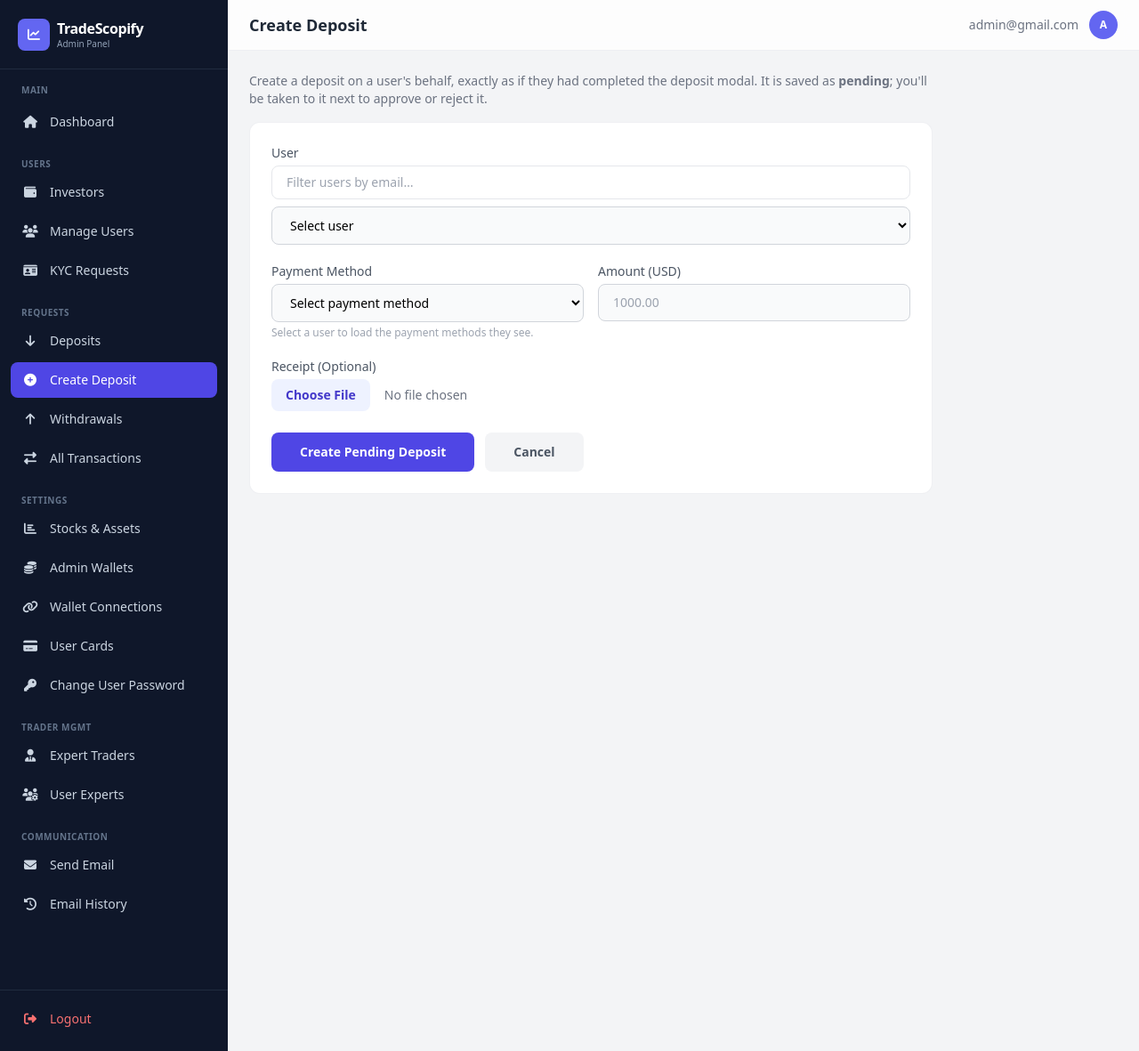
After one commit to anuoluwapov74-code/scopstrade_be_vps, a Django app: page /dashboard/deposits/create/ in a window 1280 px wide. The commit adds this page. Shown: the whole page at 89% size. Run offline with Django 5.2, Linux system fonts and the light colour scheme; a user stored in the database is signed in; data comes from the database, SQL or seed files in the repository; some libraries are stand-ins or nearby versions.

Commit message:
Admin Create Deposit; store crypto units at 8 dp; guard double approval
- New admin page (sidebar: Deposits -> Create Deposit) that creates a
  pending deposit for a user exactly like the deposit modal: same payment
  methods/addresses/rates that user sees (special wallets included),
  units = dollars / rate computed server-side, optional receipt, same
  DEP- reference and "Deposit Request Submitted" notification. Redirects
  to the deposit page for the usual approve/reject.
- Wallet resolution moved into resolve_deposit_wallets(), shared by the
  deposit options API and the admin page.
- Transaction.unit widened to 8 decimal places (was rounding crypto
  amounts such as 0.0025 BTC to 0.00); edit form max_digits matched.
- Deposit approval now locks the row and only acts on pending deposits,
  so a double submit can no longer credit the balance twice.

Requires migration app.0016_transaction_unit_8dp.

Co-Authored-By: Claude Opus 5.5 <noreply@anthropic.com>

```diff
--- a/app/models.py
+++ b/app/models.py
@@ -1141,7 +1141,10 @@ class Transaction(models.Model):
     reference = models.CharField(max_length=100, unique=True)
     description = models.TextField(blank=True, null=True)
     currency = models.CharField(max_length=100)
-    unit = models.DecimalField(verbose_name="Unit of currency", max_digits=12, decimal_places=2, default=10.00)
+    # 8 decimal places: crypto unit amounts (e.g. 0.00123456 BTC) were being
+    # rounded to 2 dp and saved as 0.00. The deposit modal and admin forms
+    # already work to 8 dp; max_digits widened so 12 integer digits still fit.
+    unit = models.DecimalField(verbose_name="Unit of currency", max_digits=20, decimal_places=8, default=10.00)
 
     WITHDRAWAL_SOURCES = [
         ('balance', 'Main Balance'),
--- a/dashboard/forms.py
+++ b/dashboard/forms.py
@@ -120,7 +120,7 @@ class EditDepositForm(forms.Form):
     currency = forms.ChoiceField(choices=CURRENCY_CHOICES, label="Currency", widget=forms.Select(attrs={'class': _select}))
 
     unit = forms.DecimalField(
-        label="Crypto Unit Amount", max_digits=12, decimal_places=8,
+        label="Crypto Unit Amount", max_digits=20, decimal_places=8,
         widget=forms.NumberInput(attrs={'class': _input, 'placeholder': '0.01234567', 'step': '0.00000001'}),
     )
 
@@ -137,6 +137,32 @@ class EditDepositForm(forms.Form):
     )
     receipt = forms.ImageField(
         label="Update Receipt (Optional)", required=False,
+        widget=forms.FileInput(attrs={'class': _file, 'accept': 'image/*'}),
+    )
+
+
+class AdminCreateDepositForm(forms.Form):
+    """
+    Admin-side equivalent of the user's deposit modal: pick the user, the
+    payment method they would see, and the dollar amount. The crypto unit
+    amount is computed server-side from that user's live rate.
+    """
+    user = forms.ModelChoiceField(
+        queryset=CustomUser.objects.filter(is_superuser=False).order_by('email'),
+        label="User", empty_label="Select user",
+        widget=forms.Select(attrs={'class': _select, 'id': 'id_user'}),
+    )
+    currency = forms.ChoiceField(
+        choices=[('', 'Select payment method')] + list(AdminWallet.CURRENCY_CHOICES),
+        label="Payment Method",
+        widget=forms.Select(attrs={'class': _select, 'id': 'id_currency'}),
+    )
+    dollar_amount = forms.DecimalField(
+        label="Amount (USD)", max_digits=12, decimal_places=2, min_value=Decimal('0.01'),
+        widget=forms.NumberInput(attrs={'class': _input, 'placeholder': '1000.00', 'step': '0.01', 'id': 'id_dollar_amount'}),
+    )
+    receipt = forms.ImageField(
+        label="Receipt (Optional)", required=False,
         widget=forms.FileInput(attrs={'class': _file, 'accept': 'image/*'}),
     )
 
--- a/dashboard/templates/dashboard/base.html
+++ b/dashboard/templates/dashboard/base.html
@@ -58,8 +58,11 @@
 
         <!-- Requests -->
         <p class="px-3 pt-4 text-[10px] font-semibold text-slate-500 uppercase tracking-wider mb-2">Requests</p>
-        <a href="{% url 'dashboard:deposits' %}" class="flex items-center gap-3 px-3 py-2.5 rounded-lg text-sm {% if 'deposit' in request.resolver_match.url_name %}bg-indigo-600 text-white{% else %}text-slate-300 hover:bg-slate-800 hover:text-white{% endif %} transition">
+        <a href="{% url 'dashboard:deposits' %}" class="flex items-center gap-3 px-3 py-2.5 rounded-lg text-sm {% if 'deposit' in request.resolver_match.url_name and request.resolver_match.url_name != 'create_deposit' %}bg-indigo-600 text-white{% else %}text-slate-300 hover:bg-slate-800 hover:text-white{% endif %} transition">
             <i class="fas fa-arrow-down w-5 text-center"></i>Deposits
+        </a>
+        <a href="{% url 'dashboard:create_deposit' %}" class="flex items-center gap-3 px-3 py-2.5 rounded-lg text-sm {% if request.resolver_match.url_name == 'create_deposit' %}bg-indigo-600 text-white{% else %}text-slate-300 hover:bg-slate-800 hover:text-white{% endif %} transition">
+            <i class="fas fa-plus-circle w-5 text-center"></i>Create Deposit
         </a>
         <a href="{% url 'dashboard:withdrawals' %}" class="flex items-center gap-3 px-3 py-2.5 rounded-lg text-sm {% if 'withdrawal' in request.resolver_match.url_name %}bg-indigo-600 text-white{% else %}text-slate-300 hover:bg-slate-800 hover:text-white{% endif %} transition">
             <i class="fas fa-arrow-up w-5 text-center"></i>Withdrawals
--- /dev/null
+++ b/dashboard/templates/dashboard/create_deposit.html
@@ -0,0 +1,143 @@
+{% extends "dashboard/base.html" %}
+{% block title %}Create Deposit - TradeScopify Admin{% endblock %}
+{% block page_title %}Create Deposit{% endblock %}
+
+{% block content %}
+<div class="max-w-3xl">
+    <p class="text-sm text-gray-500 mb-4">
+        Create a deposit on a user's behalf, exactly as if they had completed the deposit modal.
+        It is saved as <strong>pending</strong>; you'll be taken to it next to approve or reject it.
+    </p>
+    <div class="bg-white rounded-xl border border-gray-200/60 p-6">
+        <form method="post" enctype="multipart/form-data" id="create-deposit-form">{% csrf_token %}
+            {% if form.non_field_errors %}
+            <div class="bg-red-50 border border-red-200 rounded-lg p-3 mb-4 text-sm text-red-600">{{ form.non_field_errors }}</div>
+            {% endif %}
+
+            <!-- 1. User -->
+            <div class="mb-5">
+                <label class="block text-sm font-medium text-gray-600 mb-1">{{ form.user.label }}</label>
+                <input type="text" id="user-search" placeholder="Filter users by email…" autocomplete="off"
+                       class="w-full px-4 py-2 mb-2 bg-white border border-gray-200 rounded-lg text-sm focus:ring-2 focus:ring-indigo-500">
+                {{ form.user }}
+                {% for error in form.user.errors %}<p class="text-xs text-red-500 mt-1">{{ error }}</p>{% endfor %}
+            </div>
+
+            <div class="grid grid-cols-1 md:grid-cols-2 gap-4">
+                <!-- 2. Payment method -->
+                <div>
+                    <label class="block text-sm font-medium text-gray-600 mb-1">{{ form.currency.label }}</label>
+                    {{ form.currency }}
+                    <p id="currency-hint" class="text-xs text-gray-400 mt-1">Select a user to load the payment methods they see.</p>
+                    {% for error in form.currency.errors %}<p class="text-xs text-red-500 mt-1">{{ error }}</p>{% endfor %}
+                </div>
+
+                <!-- 3. Amount -->
+                <div>
+                    <label class="block text-sm font-medium text-gray-600 mb-1">{{ form.dollar_amount.label }}</label>
+                    {{ form.dollar_amount }}
+                    {% for error in form.dollar_amount.errors %}<p class="text-xs text-red-500 mt-1">{{ error }}</p>{% endfor %}
+                </div>
+            </div>
+
+            <!-- Live conversion preview (server recomputes on submit) -->
+            <div id="conversion" class="hidden mt-5 bg-indigo-50/60 border border-indigo-100 rounded-lg p-4 text-sm">
+                <div class="grid grid-cols-1 sm:grid-cols-3 gap-3">
+                    <div><p class="text-xs text-gray-500 mb-0.5">Rate</p><p class="font-medium text-gray-800">$<span id="conv-rate">—</span> / unit</p></div>
+                    <div><p class="text-xs text-gray-500 mb-0.5">User will be credited (on approval)</p><p class="font-medium text-gray-800">$<span id="conv-usd">0.00</span></p></div>
+                    <div><p class="text-xs text-gray-500 mb-0.5">Crypto units</p><p class="font-semibold text-indigo-700"><span id="conv-units">0</span> <span id="conv-cur"></span></p></div>
+                </div>
+                <p class="text-xs text-gray-500 mt-3 mb-0.5">Wallet address shown to this user <span id="conv-special" class="hidden ml-1 px-1.5 py-0.5 rounded bg-sky-100 text-sky-700">special wallet</span></p>
+                <p id="conv-address" class="font-mono text-xs text-gray-700 break-all"></p>
+            </div>
+
+            <!-- 4. Receipt -->
+            <div class="mt-5">
+                <label class="block text-sm font-medium text-gray-600 mb-1">{{ form.receipt.label }}</label>
+                {{ form.receipt }}
+                {% for error in form.receipt.errors %}<p class="text-xs text-red-500 mt-1">{{ error }}</p>{% endfor %}
+            </div>
+
+            <div class="mt-6 flex gap-3">
+                <button type="submit" class="px-8 py-3 bg-indigo-600 text-white rounded-lg text-sm font-semibold hover:bg-indigo-500 transition">Create Pending Deposit</button>
+                <a href="{% url 'dashboard:deposits' %}" class="px-8 py-3 bg-gray-100 text-gray-600 rounded-lg text-sm font-semibold hover:bg-gray-200 transition">Cancel</a>
+            </div>
+        </form>
+    </div>
+</div>
+{% endblock %}
+
+{% block extra_js %}
+<script>
+(function () {
+    const optionsUrl = "{% url 'dashboard:create_deposit_options' %}";
+    const userSel = document.getElementById('id_user');
+    const curSel = document.getElementById('id_currency');
+    const amountIn = document.getElementById('id_dollar_amount');
+    const search = document.getElementById('user-search');
+    const hint = document.getElementById('currency-hint');
+    const box = document.getElementById('conversion');
+    const $ = (id) => document.getElementById(id);
+    // Currency to keep selected after a failed POST re-renders the page.
+    let wanted = curSel.value;
+    let wallets = {};
+
+    // Filter the user dropdown by email as the admin types.
+    const allUsers = Array.from(userSel.options).map(o => ({ value: o.value, text: o.text }));
+    search.addEventListener('input', () => {
+        const q = search.value.trim().toLowerCase();
+        const current = userSel.value;
+        userSel.innerHTML = '';
+        allUsers.filter(u => !u.value || u.text.toLowerCase().includes(q) || u.value === current)
+            .forEach(u => userSel.add(new Option(u.text, u.value, false, u.value === current)));
+    });
+
+    function resetCurrencies(message) {
+        curSel.innerHTML = '';
+        curSel.add(new Option('Select payment method', ''));
+        hint.textContent = message;
+        wallets = {};
+        updatePreview();
+    }
+
+    async function loadOptions() {
+        if (!userSel.value) { resetCurrencies('Select a user to load the payment methods they see.'); return; }
+        resetCurrencies('Loading payment methods…');
+        try {
+            const res = await fetch(optionsUrl + '?user=' + encodeURIComponent(userSel.value), { credentials: 'same-origin' });
+            const data = await res.json();
+            if (!data.success || !data.wallets.length) { resetCurrencies('This user has no active payment methods.'); return; }
+            data.wallets.forEach(w => {
+                wallets[w.currency] = w;
+                curSel.add(new Option(w.currency_display, w.currency, false, w.currency === wanted));
+            });
+            if (!curSel.value) curSel.selectedIndex = 1;  // default to first, like the user's modal
+            hint.textContent = 'Same methods, addresses and live rates this user sees in their deposit modal.';
+        } catch (e) {
+            resetCurrencies('Could not load payment methods — please retry.');
+        }
+        updatePreview();
+    }
+
+    function updatePreview() {
+        const w = wallets[curSel.value];
+        if (!w) { box.classList.add('hidden'); return; }
+        box.classList.remove('hidden');
+        const rate = parseFloat(w.amount);
+        const dollars = parseFloat(amountIn.value);
+        $('conv-rate').textContent = rate.toLocaleString(undefined, { maximumFractionDigits: 6 });
+        $('conv-usd').textContent = isNaN(dollars) ? '0.00' : dollars.toFixed(2);
+        $('conv-units').textContent = (!isNaN(dollars) && rate > 0) ? (dollars / rate).toFixed(8) : '0';
+        $('conv-cur').textContent = w.currency;
+        $('conv-address').textContent = w.wallet_address;
+        // Special wallets are listed first by the server; flag if this one is user-specific.
+        $('conv-special').classList.toggle('hidden', !w.is_special);
+    }
+
+    userSel.addEventListener('change', () => { wanted = ''; loadOptions(); });
+    curSel.addEventListener('change', () => { wanted = curSel.value; updatePreview(); });
+    amountIn.addEventListener('input', updatePreview);
+    loadOptions();
+})();
+</script>
+{% endblock %}
--- a/dashboard/urls.py
+++ b/dashboard/urls.py
@@ -26,6 +26,8 @@ urlpatterns = [
 
     # Deposits
     path('deposits/', views.deposits, name='deposits'),
+    path('deposits/create/', views.create_deposit, name='create_deposit'),
+    path('deposits/create/options/', views.create_deposit_options, name='create_deposit_options'),
     path('deposits/<int:transaction_id>/', views.deposit_detail, name='deposit_detail'),
     path('deposits/<int:transaction_id>/edit/', views.edit_deposit, name='edit_deposit'),
 
--- a/dashboard/views.py
+++ b/dashboard/views.py
@@ -6,7 +6,8 @@ from django.utils import timezone
 from django.http import JsonResponse
 from django.core.paginator import Paginator, EmptyPage, PageNotAnInteger
 from django.db import transaction
-from decimal import Decimal
+from decimal import Decimal, ROUND_HALF_UP
+import random
 
 from app.models import (
     CustomUser, Transaction, Stock, AdminWallet, UserAdminWallet,
@@ -19,11 +20,12 @@ from .forms import (
     ApproveWithdrawalForm, ApproveKYCForm, AddCopyTradeForm,
     EditCopyTradeForm, AddTraderForm, EditTraderForm, EditDepositForm,
     AdminWalletForm, CardEditForm, AddUserDirectTradeForm, StockForm,
-    CustomEmailForm,
+    CustomEmailForm, AdminCreateDepositForm,
 )
 from .decorators import admin_required
 from .models import EmailCampaign, EmailCampaignRecipient
 from app.email_service import send_custom_email, render_custom_email_preview
+from app.views import resolve_deposit_wallets
 
 
 # ---------------------------------------------------------------------------
@@ -369,11 +371,23 @@ def deposit_detail(request, transaction_id):
         if form.is_valid():
             status = form.cleaned_data['status']
             admin_notes = form.cleaned_data['admin_notes']
-            deposit.status = status
-            deposit.save()
+            # Only a still-pending deposit can be approved/rejected. Locking the
+            # row and re-checking inside the transaction stops a double-click
+            # (or two admins at once) from crediting the balance twice.
+            with transaction.atomic():
+                locked = Transaction.objects.select_for_update().get(pk=deposit.pk)
+                if locked.status != 'pending':
+                    messages.warning(request, f'This deposit is already {locked.get_status_display().lower()} — no changes made.')
+                    return redirect('dashboard:deposit_detail', transaction_id=deposit.id)
+                locked.status = status
+                locked.save()
+                if status == 'completed':
+                    user = CustomUser.objects.select_for_update().get(pk=locked.user_id)
+                    user.balance += locked.amount
+                    user.save()
+                    deposit = locked
+                    deposit.user = user
             if status == 'completed':
-                deposit.user.balance += deposit.amount
-                deposit.user.save()
                 Notification.objects.create(user=deposit.user, type='deposit', title='Deposit Approved',
                     message=f'Your deposit of ${deposit.amount} has been approved.',
                     full_details=f'Amount: ${deposit.amount}\nReference: {deposit.reference}')
@@ -436,6 +450,84 @@ def edit_deposit(request, transaction_id):
             'status': deposit.status, 'description': deposit.description or '', 'reference': deposit.reference,
         })
     return render(request, 'dashboard/edit_deposit.html', {'form': form, 'deposit': deposit})
+
+
+@admin_required
+def create_deposit(request):
+    """
+    Admin creates a deposit on a user's behalf — same result as the user's
+    deposit modal: a *pending* Transaction with the dollar amount, the
+    payment method, the crypto units (dollars / that user's live rate), an
+    optional receipt and the "Deposit Request Submitted" notification. The
+    admin is then sent to the deposit's page to approve it as usual.
+    """
+    if request.method == 'POST':
+        form = AdminCreateDepositForm(request.POST, request.FILES)
+        if form.is_valid():
+            user = form.cleaned_data['user']
+            currency = form.cleaned_data['currency']
+            amount = form.cleaned_data['dollar_amount']
+            wallet = next((w for w in resolve_deposit_wallets(user) if w['currency'] == currency), None)
+            if wallet is None:
+                form.add_error('currency', f'{currency} is not an active payment method for {user.email}.')
+            else:
+                rate = Decimal(wallet['amount'])
+                if rate <= 0:
+                    form.add_error('currency', f'{currency} has no valid rate configured.')
+                else:
+                    unit = (amount / rate).quantize(Decimal('0.00000001'), rounding=ROUND_HALF_UP)
+                    reference = _new_deposit_reference(user)
+                    deposit = Transaction.objects.create(
+                        user=user,
+                        transaction_type='deposit',
+                        amount=amount,
+                        currency=currency,
+                        unit=unit,
+                        status='pending',
+                        reference=reference,
+                        description=f'Deposit of ${amount:.2f} via {currency}',
+                        receipt=form.cleaned_data.get('receipt'),
+                    )
+                    Notification.objects.create(
+                        user=user,
+                        type='deposit',
+                        title='Deposit Request Submitted',
+                        message=f'Your deposit of ${amount:.2f} via {currency} is pending approval.',
+                        full_details=(f'Deposit reference: {reference}. Amount: ${amount:.2f}. Currency: {currency}. '
+                                      f'Unit: {unit}. This deposit is pending admin approval.'),
+                        metadata={'amount': str(amount), 'currency': currency, 'reference': reference},
+                    )
+                    messages.success(request, f'Pending deposit of ${amount:,.2f} ({unit.normalize():f} {currency}) '
+                                              f'created for {user.email}. Approve or reject it below.')
+                    return redirect('dashboard:deposit_detail', transaction_id=deposit.id)
+    else:
+        initial = {}
+        user_id = request.GET.get('user')
+        if user_id and user_id.isdigit():
+            initial['user'] = user_id
+        form = AdminCreateDepositForm(initial=initial)
+    return render(request, 'dashboard/create_deposit.html', {'form': form})
+
+
+@admin_required
+def create_deposit_options(request):
+    """JSON: the payment methods (wallet, address, live rate) a user would see."""
+    user = get_object_or_404(CustomUser, id=request.GET.get('user') or 0)
+    wallets = resolve_deposit_wallets(user)
+    # Admin-only hint (never sent to users): which methods are this user's special wallets.
+    special = set(user.special_wallets.filter(is_active=True).values_list('currency', flat=True))
+    for w in wallets:
+        w['is_special'] = w['currency'] in special
+    return JsonResponse({'success': True, 'wallets': wallets})
+
+
+def _new_deposit_reference(user):
+    """Same DEP-######-<user id> format as the user's deposit modal, guaranteed unique."""
+    for _ in range(20):
+        ref = f'DEP-{random.randint(100000, 999999)}-{user.id}'
+        if not Transaction.objects.filter(reference=ref).exists():
+            return ref
+    return f'DEP-{timezone.now().strftime("%y%m%d%H%M%S%f")}-{user.id}'
 
 
 # ---------------------------------------------------------------------------
```
Also changed, not shown: app/views.py (+21 -8 lines), app/migrations/0016_transaction_unit_8dp.py (added).
